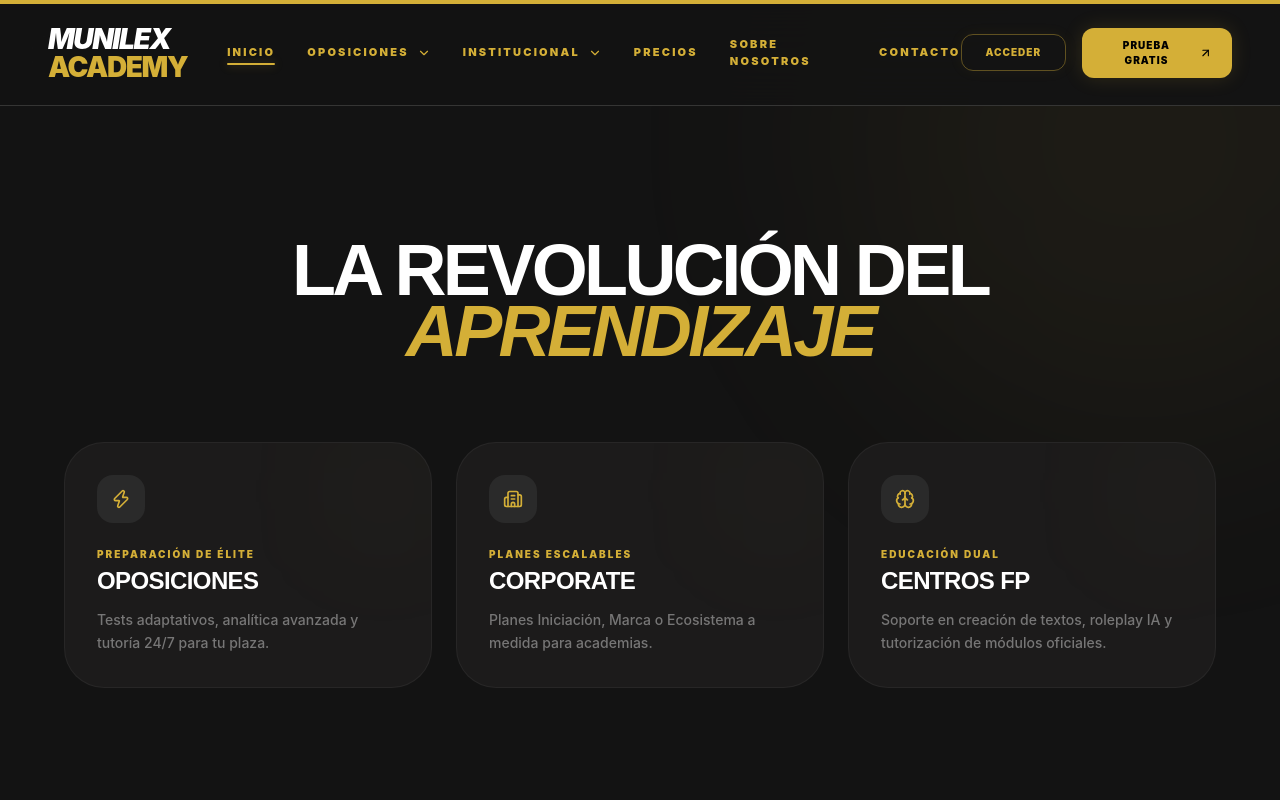
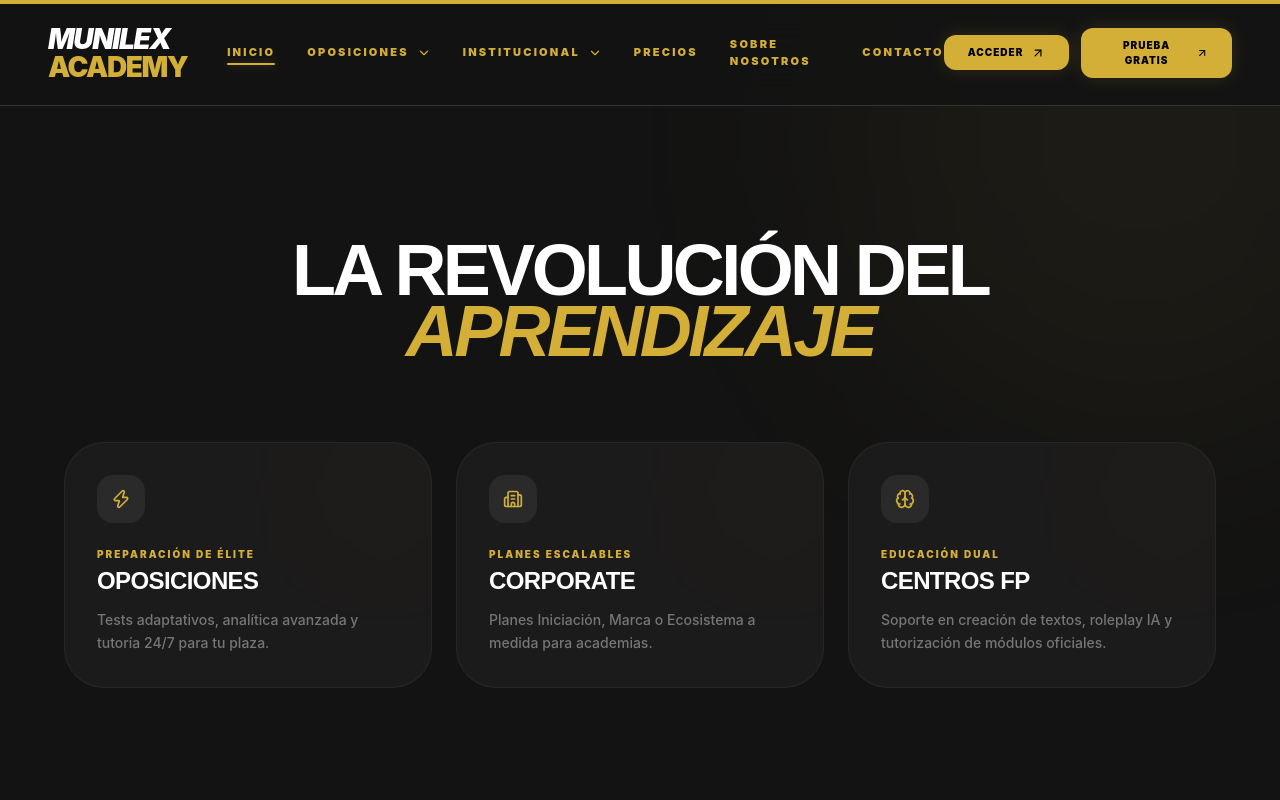
Before and after one commit to automatizacionesnunez-byte/Munilex-Academy-web, a React (Vite) app: page /academy in a window 1280 px wide. Shown: the top 800 px of the page. Built offline with nearby package versions, Linux system fonts and the light colour scheme.

Commit message:
style: aplicar estilo y efectos idénticos a los botones de Acceder y Prueba Gratis

```diff
--- a/src/components/AcademyNavbar.tsx
+++ b/src/components/AcademyNavbar.tsx
@@ -86,16 +86,17 @@ const AcademyNavbar = () => {
           ))}
         </div>
 
-        <div className="flex items-center gap-2 xl:gap-4">
+        <div className="flex items-center gap-3">
           <a
             href="https://munilex.lovable.app/auth/login"
-            className="text-[10px] font-black uppercase tracking-widest text-[#d4af37] border border-[#d4af37]/40 px-6 py-2.5 rounded-xl hover:bg-[#d4af37] hover:text-black transition-all duration-300 shadow-[0_0_15px_rgba(212,175,55,0.05)]"
+            className="bg-[#d4af37] text-black px-6 py-2.5 rounded-xl font-black text-[10px] uppercase tracking-widest shadow-[0_0_20px_rgba(212,175,55,0.15)] hover:shadow-[0_0_30px_rgba(212,175,55,0.3)] hover:scale-105 active:scale-95 transition-all text-center flex items-center gap-2"
           >
             ACCEDER
+            <ArrowUpRight className="w-3.5 h-3.5" />
           </a>
           <a
             href="https://munilex.lovable.app/auth/register"
-            className="bg-[#d4af37] text-black px-5 py-2.5 rounded-xl font-black text-[10px] uppercase tracking-widest shadow-[0_0_20px_rgba(212,175,55,0.15)] hover:shadow-[0_0_30px_rgba(212,175,55,0.3)] hover:scale-105 active:scale-95 transition-all text-center flex items-center gap-2"
+            className="bg-[#d4af37] text-black px-6 py-2.5 rounded-xl font-black text-[10px] uppercase tracking-widest shadow-[0_0_20px_rgba(212,175,55,0.15)] hover:shadow-[0_0_30px_rgba(212,175,55,0.3)] hover:scale-105 active:scale-95 transition-all text-center flex items-center gap-2"
           >
             PRUEBA GRATIS
             <ArrowUpRight className="w-3.5 h-3.5" />
```
